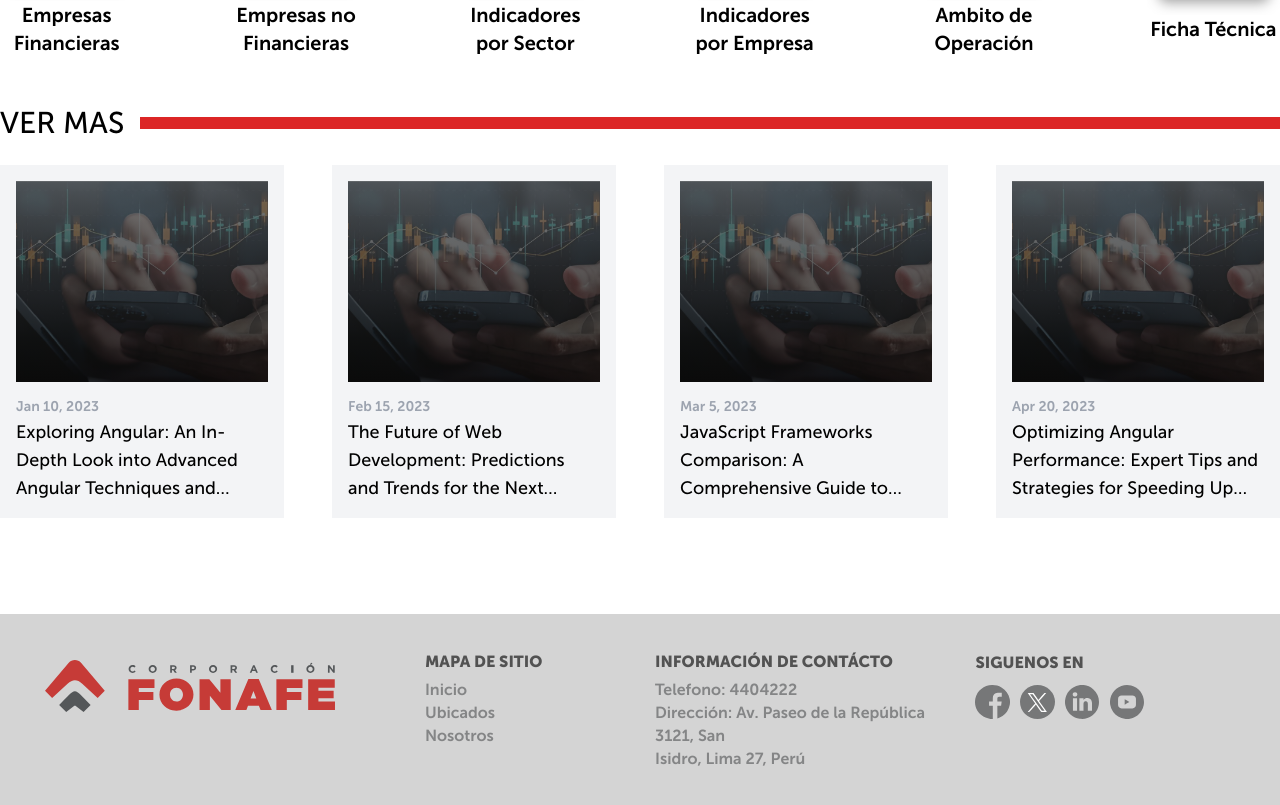
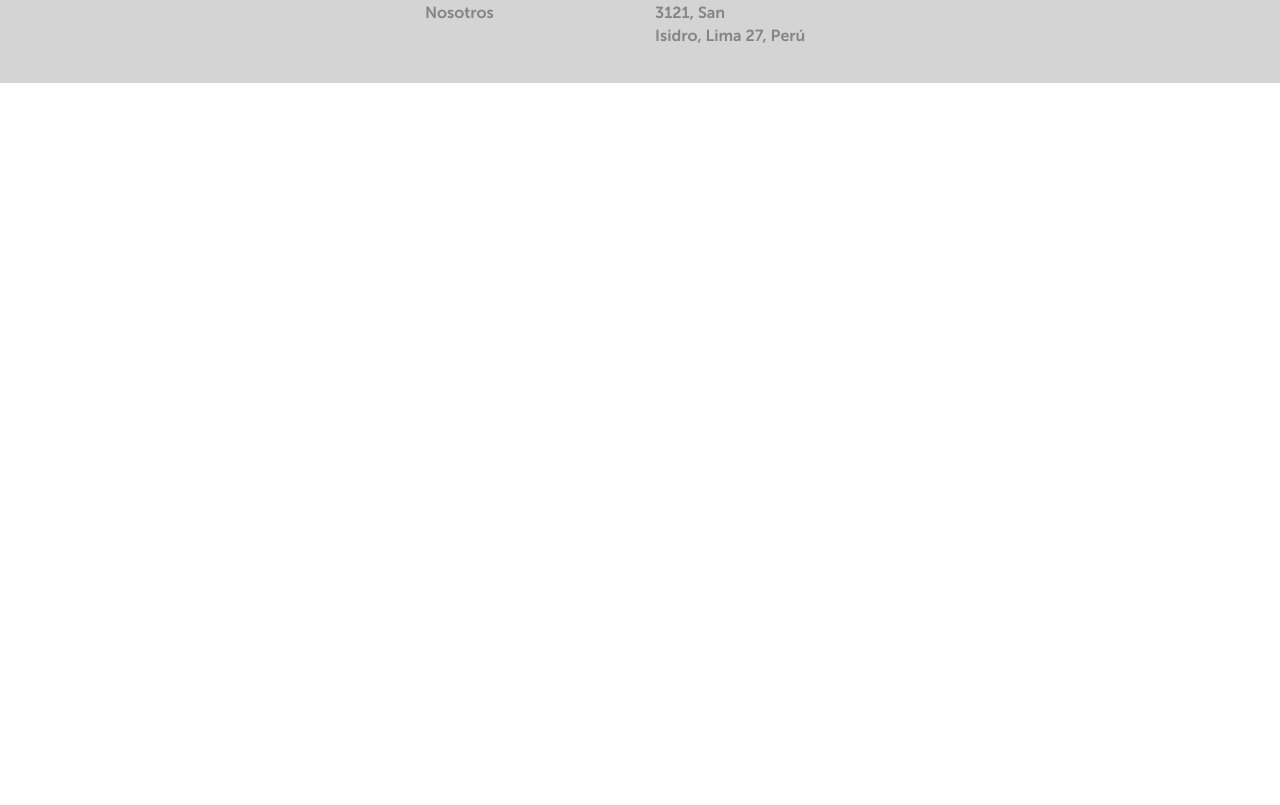
Before and after one commit to thedekerone/fonafe-front, an Angular app: page /home in a window 1280 px wide. Shown: the part 815-1620 px from the top of the page. After the commit the page ends 898 px from the top, so only its background shows below. Built offline with nearby package versions, Linux system fonts and the light colour scheme.

Commit message:
mantenimiento

```diff
--- a/angular.json
+++ b/angular.json
@@ -48,7 +48,13 @@
             "development": {
               "optimization": false,
               "extractLicenses": false,
-              "sourceMap": true
+              "sourceMap": true,
+              "fileReplacements": [
+                {
+                  "replace": "src/environments/environment.ts",
+                  "with": "src/environments/environment.development.ts"
+                }
+              ]
             }
           },
           "defaultConfiguration": "production"
--- a/src/app/app.config.ts
+++ b/src/app/app.config.ts
@@ -1,8 +1,9 @@
-import { ApplicationConfig } from '@angular/core';
+import { ApplicationConfig, importProvidersFrom } from '@angular/core';
 import { provideRouter } from '@angular/router';
 
 import { routes } from './app.routes';
+import { HttpClientModule } from '@angular/common/http';
 
 export const appConfig: ApplicationConfig = {
-  providers: [provideRouter(routes)]
+  providers: [provideRouter(routes), importProvidersFrom(HttpClientModule)]
 };
--- a/src/app/app.routes.ts
+++ b/src/app/app.routes.ts
@@ -12,7 +12,7 @@ import { BlogPostComponent } from './pages/blog/blog-post/blog-post.component';
 
 export const routes: Routes = [
   { path: '', redirectTo: 'home', pathMatch: 'full' },
-  { path: 'login', component: LoginpageComponent },
+ /* { path: 'login', component: LoginpageComponent },
   { path: 'home', component: HomeComponent },
   { path: 'video', component: VideoComponent },
   { path: 'nosotros', component: NosotrosComponent },
@@ -20,6 +20,6 @@ export const routes: Routes = [
   { path: 'memoria', component: MemoriaComponent },
   { path: 'sala-de-prensa/crear', component: CreatePostComponent },
   { path: 'sala-de-prensa/:id', component: BlogPostComponent },
-  { path: 'sala-de-prensa', component: BlogComponent},
+  { path: 'sala-de-prensa', component: BlogComponent}, */
   { path: '**', component: CreateMaintenancePageComponent },
 ];
--- a/src/app/pages/blog/blog.component.ts
+++ b/src/app/pages/blog/blog.component.ts
@@ -2,6 +2,7 @@ import { Component } from '@angular/core';
 import { CardListComponent } from '../../components/blog/card-list/card-list.component';
 import { Post } from '../../models/post';
 import { HeaderLineComponent } from '../../components/blog/header-line/header-line.component';
+import { PostService } from '../../services/post-service';
 
 @Component({
   selector: 'app-blog',
@@ -11,34 +12,13 @@ import { HeaderLineComponent } from '../../components/blog/header-line/header-li
   styleUrl: './blog.component.css'
 })
 export class BlogComponent {
-  posts: Post[] = [
-    {
-      title: "Innovating the Future: The Electrifying Journey of VoltEdge Inc.",
-      description: "Explore the rise of VoltEdge Inc., a company transforming the electrical industry with sustainable and innovative solutions.",
-      imageSrc: "images/voltedge.jpg",
-      date: new Date("2023-12-05"),
-      id: "voltedge-2023"
-    },
-    {
-      title: "Revolutionizing Tech: The Rise of Quantum Computing",
-      description: "Dive into the world of quantum computing and how it's set to change the landscape of technology as we know it.",
-      imageSrc: "images/quantum_computing.jpg",
-      date: new Date("2023-11-20"),
-      id: "quantum-computing-2023"
-    },
-    {
-      title: "Eco-Friendly Innovations: Leading the Way in Green Tech",
-      description: "A look at the latest eco-friendly technologies that are making a positive impact on our planet.",
-      imageSrc: "images/green_tech.jpg",
-      date: new Date("2023-10-15"),
-      id: "green-tech-2023"
-    },
-    {
-      title: "The Digital Frontier: Advancements in Virtual Reality",
-      description: "Explore the recent advancements in virtual reality and its growing impact on gaming and beyond.",
-      imageSrc: "images/virtual_reality.jpg",
-      date: new Date("2023-09-10"),
-      id: "virtual-reality-2023"
-    }
-  ];
+  posts: Post[] = []
+
+  constructor(private postService: PostService){}
+
+  ngOnInit(){
+    this.postService.getAllPosts().subscribe(data=>{
+      this.posts = data
+    })
+  }
 }
--- a/src/app/pages/home/home.component.ts
+++ b/src/app/pages/home/home.component.ts
@@ -22,6 +22,8 @@ export class HomeComponent {
     this.postService.getAllPosts().subscribe(data => {
       this.posts = data;
       console.log(data)
+    },(error)=>{
+      console.log(error)
     });
   }
 
--- a/src/app/services/post-service.ts
+++ b/src/app/services/post-service.ts
@@ -1,5 +1,8 @@
+import { HttpClient } from '@angular/common/http';
 import { Injectable } from '@angular/core';
 import { Observable, of } from 'rxjs';
+import { environment } from '../../environments/environment.development';
+import { Post } from '../models/post';
 
 @Injectable({
   providedIn: 'root'
@@ -40,12 +43,11 @@ export class PostService {
     }
   ];
 
-  constructor() { }
+  constructor(private http: HttpClient) { }
 
-  getAllPosts(): Observable<any[]> {
-    return of(this.mockPosts);
+  getAllPosts():Observable<Post[]> {
+    return this.http.get<Post[]>(environment.serverUrl + "/Blog")
   }
-
 
   getPostById(id: string): Observable<any> {
     const post = this.mockPosts.find(p => p.id === id);
--- /dev/null
+++ b/src/environments/environment.development.ts
@@ -0,0 +1,3 @@
+export const environment = {
+  serverUrl: "https://localhost:5001/api"
+};
--- /dev/null
+++ b/src/environments/environment.ts
@@ -0,0 +1,3 @@
+export const environment = {
+  serverUrl: "https://localhost:5001/api/"
+};
```
